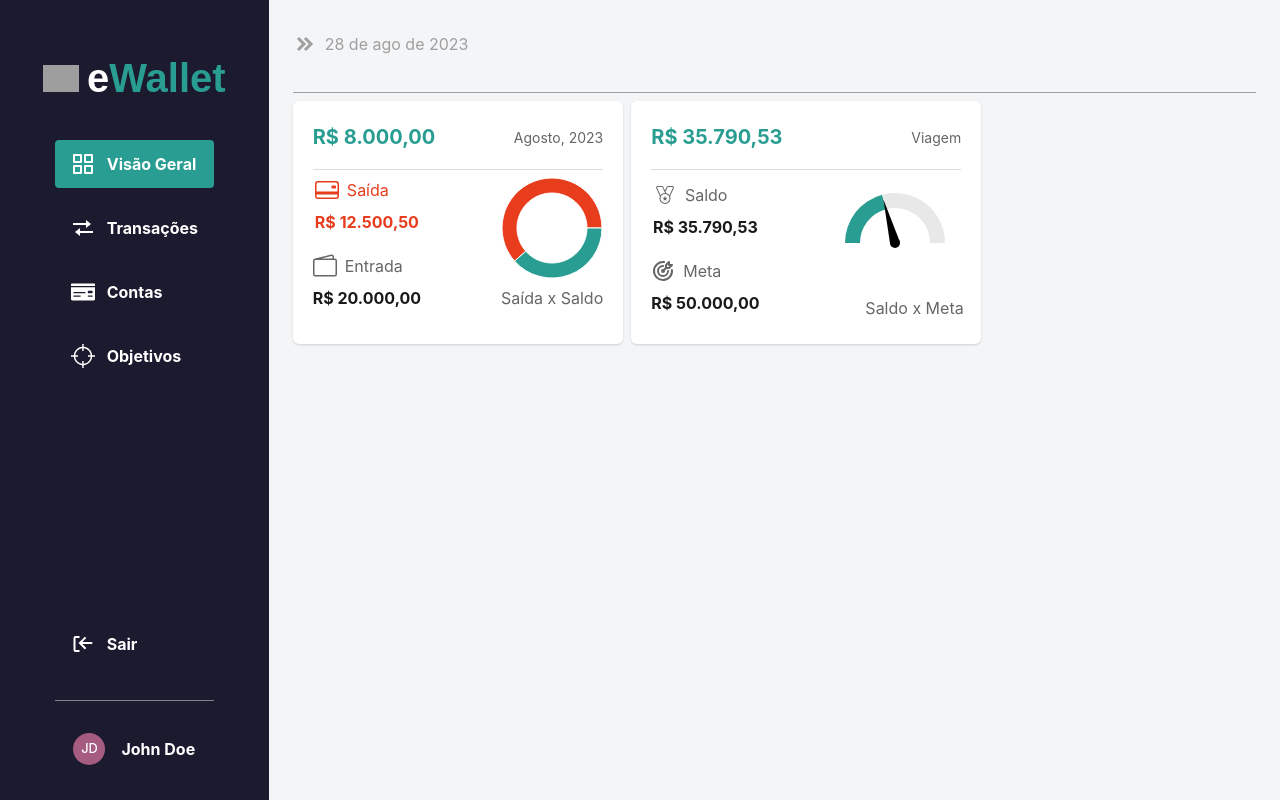
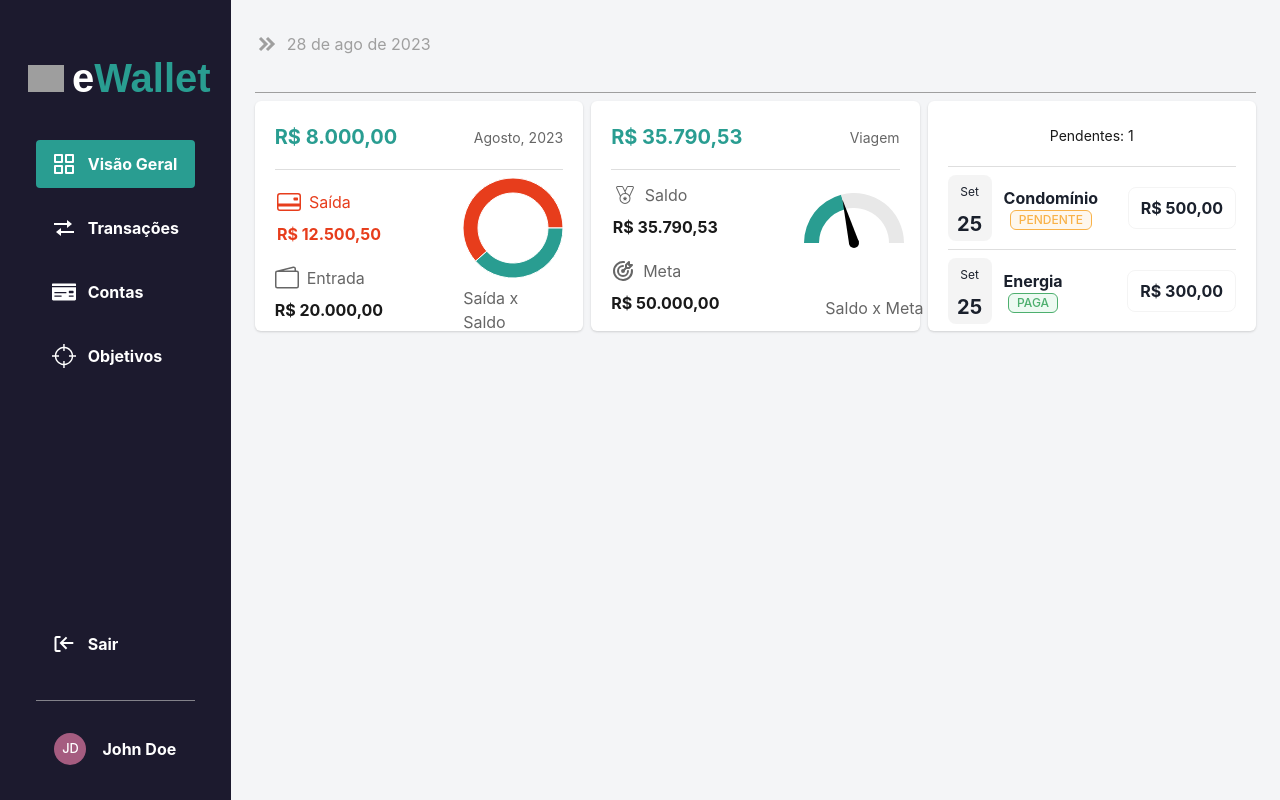
Before and after one commit to 3salles/eWallet-front, a React (Vite) app: page /home/overview in a window 1280 px wide. Built offline with nearby package versions, Linux system fonts and the light colour scheme; grey boxes are pictures that could not be loaded.

Commit message:
:sparkles: Feat: Create bills card

```diff
--- /dev/null
+++ b/src/components/atoms/DateCard/index.tsx
@@ -0,0 +1,19 @@
+import { Text, VStack } from "@chakra-ui/react";
+import dayjs from "dayjs";
+import brLanguage from "dayjs/locale/pt-br";
+
+export const DateCard = ({ date }: { date: string }) => {
+  const month = dayjs(date).locale(brLanguage).format("MMM");
+  const day = dayjs(date).locale(brLanguage).format("DD");
+
+  return (
+    <VStack w="44px" h="66px" p="2" bg="gray.100" borderRadius="lg">
+      <Text fontSize="xs" textTransform="capitalize">
+        {month}
+      </Text>
+      <Text fontSize="xl" fontWeight={700}>
+        {day}
+      </Text>
+    </VStack>
+  );
+};
--- /dev/null
+++ b/src/components/atoms/Tag/index.tsx
@@ -0,0 +1,42 @@
+import { IStatusBill } from "@/types/bills.types";
+import { Tag as ChakraTag } from "@chakra-ui/react";
+
+interface TagProps {
+  type: IStatusBill;
+}
+
+export const Tag = ({ type }: TagProps) => {
+  const tagColorScheme = {
+    pending: {
+      color: "orange.500",
+      bg: "orange.50",
+      label: "Pendente",
+    },
+    paid: {
+      color: "green.500",
+      bg: "green.50",
+      label: "Paga",
+    },
+    expired: {
+      color: "red.500",
+      bg: "red.50",
+      label: "Atrasada",
+    },
+  };
+
+  const tag = tagColorScheme[type];
+
+  return (
+    <ChakraTag
+      size="sm"
+      color={tag.color}
+      border="1px"
+      borderColor={tag.color}
+      bg={tag.bg}
+      textTransform="uppercase"
+      fontSize="xs"
+    >
+      {tag.label}
+    </ChakraTag>
+  );
+};
--- a/src/components/molecules/Card/index.tsx
+++ b/src/components/molecules/Card/index.tsx
@@ -1,13 +1,16 @@
-import { Card as ChakraCard } from "@chakra-ui/react";
+import {
+  Card as ChakraCard,
+  CardProps as ChakraCardProps,
+} from "@chakra-ui/react";
 import { ReactNode } from "react";
 
-interface CardProps {
+interface CardProps extends ChakraCardProps {
   children: ReactNode;
 }
 
 export default function Card({ children }: CardProps) {
   return (
-    <ChakraCard py={6} px={5} maxW="350px">
+    <ChakraCard py={6} px={5} maxW="350px" w="100%" maxH="230px">
       {children}
     </ChakraCard>
   );
--- a/src/components/organisms/ChartCard/index.tsx
+++ b/src/components/organisms/ChartCard/index.tsx
@@ -70,6 +70,7 @@ export const ChartCard = ({ chartData, type, legend }: ChartCardProps) => {
           <VStack spacing={5}>
             {labels[type].map((label) => (
               <CardInfo
+                key={label.type}
                 type={label.type as ICardInfoType}
                 value={label.value}
               />
--- /dev/null
+++ b/src/components/pages/overview/components/atoms/AmountCard.tsx
@@ -0,0 +1,17 @@
+import { NumberUtils } from "@/utils/number.utils";
+import { Box } from "@chakra-ui/react";
+
+export const AmountCard = ({ amount }: { amount: number }) => {
+  return (
+    <Box
+      border="1px"
+      borderColor="gray.100"
+      borderRadius="lg"
+      fontWeight={700}
+      px={3}
+      py={2}
+    >
+      {NumberUtils.moneyFormatter(amount)}
+    </Box>
+  );
+};
--- /dev/null
+++ b/src/components/pages/overview/components/atoms/BillsLabel.tsx
@@ -0,0 +1,17 @@
+import { Tag } from "@/components/atoms/Tag";
+import { IStatusBill } from "@/types/bills.types";
+import { Text, VStack } from "@chakra-ui/react";
+
+interface BillLabelProps {
+  label: string;
+  status: IStatusBill;
+}
+
+export const BillLabel = ({ label, status }: BillLabelProps) => {
+  return (
+    <VStack justifyContent="center" gap="0">
+      <Text fontWeight={700}>{label}</Text>
+      <Tag type={status} />
+    </VStack>
+  );
+};
--- /dev/null
+++ b/src/components/pages/overview/components/atoms/CardHeader.tsx
@@ -0,0 +1,35 @@
+import { HStack, Text } from "@chakra-ui/react";
+import billsResume from "@/mocks/billsResume.json";
+
+export const CardHeader = () => {
+  const { pending_bills, expired_bills } = billsResume;
+
+  if (pending_bills === 0 && expired_bills === 0) {
+    return (
+      <Text fontSize="sm" color="gray.900" textTransform="capitalize">
+        Suas contas estão em dia!
+      </Text>
+    );
+  }
+
+  return (
+    <HStack
+      as="header"
+      justifyContent="center"
+      alignItems="center"
+      w="100%"
+      pb={3}
+    >
+      {pending_bills > 0 && (
+        <Text fontSize="sm" color="gray.900" textTransform="capitalize">
+          Pendentes: {pending_bills}
+        </Text>
+      )}
+      {expired_bills > 0 && (
+        <Text fontSize="sm" color="red.500" textTransform="capitalize">
+          Atrasadas: {expired_bills}
+        </Text>
+      )}
+    </HStack>
+  );
+};
--- /dev/null
+++ b/src/components/pages/overview/components/molecules/BillInfo.tsx
@@ -0,0 +1,24 @@
+import { Divider, HStack, VStack } from "@chakra-ui/react";
+import { DateCard } from "@/components/atoms/DateCard";
+import { BillLabel } from "../atoms/BillsLabel";
+import { AmountCard } from "../atoms/AmountCard";
+import { IBill } from "@/types/bills.types";
+
+interface BillInfoProps {
+  bill: IBill;
+}
+
+export const BillInfo = ({ bill }: BillInfoProps) => {
+  return (
+    <VStack w="100%">
+      <Divider style={{ color: "#F4F5F7" }} />
+      <HStack justifyContent="space-between" w="100%">
+        <HStack spacing={3}>
+          <DateCard date="2023-09-25" />
+          <BillLabel status={bill.status} label={bill.description} />
+        </HStack>
+        <AmountCard amount={bill.amount} />
+      </HStack>
+    </VStack>
+  );
+};
--- /dev/null
+++ b/src/components/pages/overview/components/organisms/BillsCard.tsx
@@ -0,0 +1,21 @@
+import Card from "@/components/molecules/Card";
+import { BillInfo } from "../molecules/BillInfo";
+import billsResume from "@/mocks/billsResume.json";
+import { IBill } from "@/types/bills.types";
+import { VStack } from "@chakra-ui/react";
+import { CardHeader } from "../atoms/CardHeader";
+
+export const BillsCard = () => {
+  const bills = billsResume.data as IBill[];
+
+  return (
+    <Card>
+      <CardHeader />
+      <VStack pt={2}>
+        {bills.map((bill) => (
+          <BillInfo key={bill.description} bill={bill} />
+        ))}
+      </VStack>
+    </Card>
+  );
+};
--- a/src/components/pages/overview/index.tsx
+++ b/src/components/pages/overview/index.tsx
@@ -5,6 +5,7 @@ import { ChartTypeEnum } from "@/types";
 
 import transactionsResume from "@/mocks/transactionResume.json";
 import goalsResume from "@/mocks/goalsResume.json";
+import { BillsCard } from "./components/organisms/BillsCard";
 
 const chartSection = [
   {
@@ -22,14 +23,21 @@ const chartSection = [
 export const OverviewPage = () => {
   return (
     <AppTemplate>
-      <Stack as="section" direction={["column", "row"]} w="100%">
+      <Stack
+        as="section"
+        direction={["column", "row"]}
+        w="100%"
+        alignItems={["center"]}
+      >
         {chartSection.map((section) => (
           <ChartCard
+            key={section.type}
             type={section.type}
             chartData={section.data}
             legend={section.legend}
           />
         ))}
+        <BillsCard />
       </Stack>
     </AppTemplate>
   );
--- /dev/null
+++ b/src/mocks/billsResume.json
@@ -0,0 +1,18 @@
+{
+  "pending_bills": 1,
+  "expired_bills": 0,
+  "data": [
+    {
+      "status": "pending",
+      "date": "2023-09-25",
+      "description": "Condomínio",
+      "amount": 500
+    },
+    {
+      "status": "paid",
+      "date": "2023-09-01",
+      "description": "Energia",
+      "amount": 300
+    }
+  ]
+}
```
Also changed, not shown: src/types/bills.types.ts (added, +14 -0 lines).
